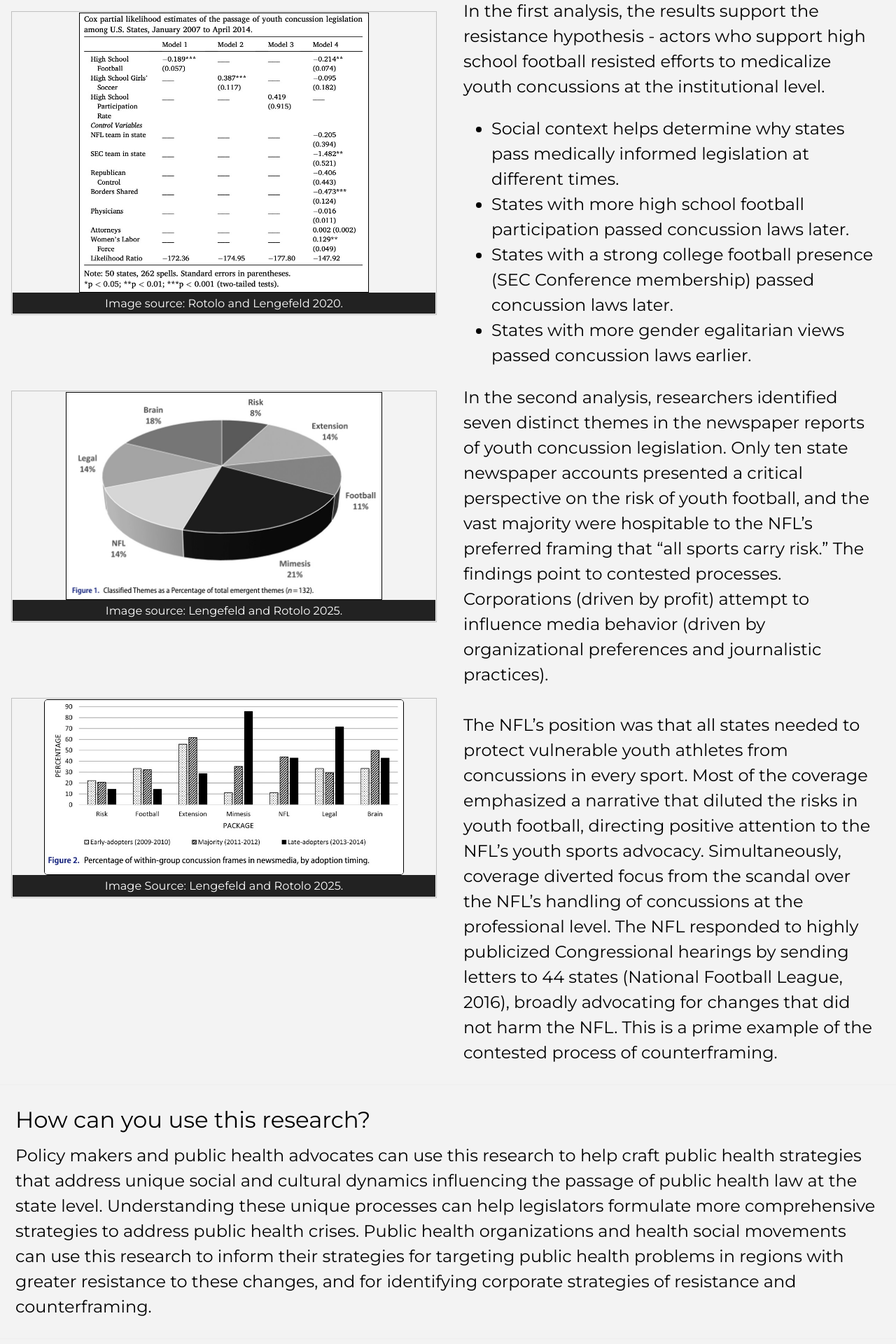
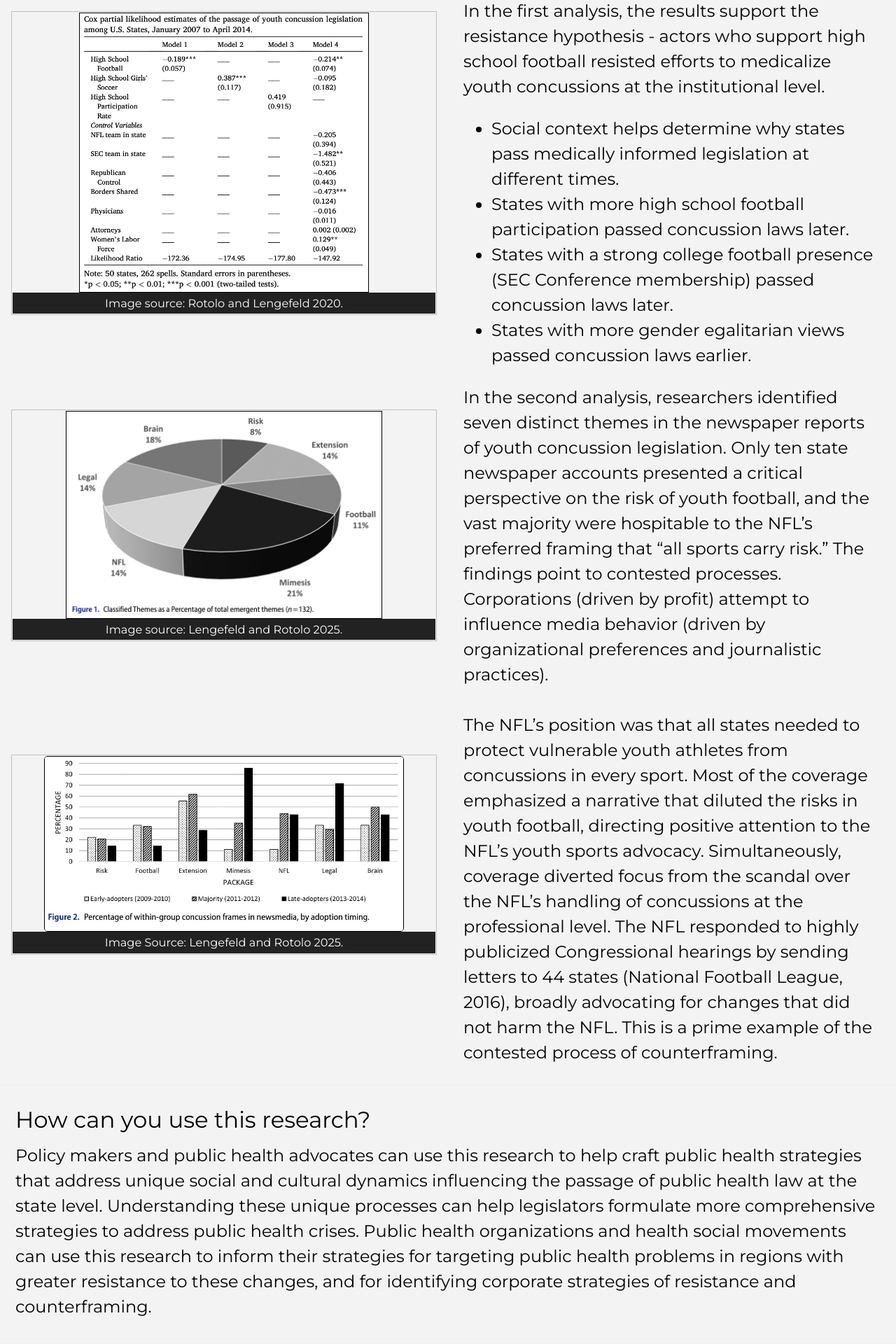
Before and after one commit to resilience1/resilience1.github.io, a Jekyll site: the page built from research/concussion.html, in a window 1280 px wide. Shown: the part 2140-4060 px from the top of the page at 70% size. Built offline with Jekyll 4.4.1, drawn with Linux system fonts in a browser that asks for light colours; nearby versions of some CDN libraries.

Commit message:
Update concussion.html

```diff
--- a/research/concussion.html
+++ b/research/concussion.html
@@ -242,13 +242,13 @@ title: Concussions & Youth Sports | Michael Lengefeld
 			     style="border:1px solid black; align:middle">
 				<figcaption class="caption">Image source: Rotolo and Lengefeld 2020.
 				</figcaption>
-			</figure> <br><br><br><br>
+			</figure> <br><br><br><br><br>
 			<figure class="item">
 			<img height="400" class="displayed" src="/img/concthemes.jpg" style="width:75%; height: 75%;
 				border:1px solid black; align:middle" alt="concussion themes">
 				<figcaption class="caption">Image source: Lengefeld and Rotolo 2025.
 				</figcaption>
-			</figure> <br><br><br><br>
+			</figure> <br><br><br><br><br><br>
 			<figure class="item">
 				<img class="displayed" id="myImg" src="/img/concthemes2.jpg" alt="concussion themes by group and timing"
 					style="width:85%; height: 85%; border:1px solid black; align:middle">
```
